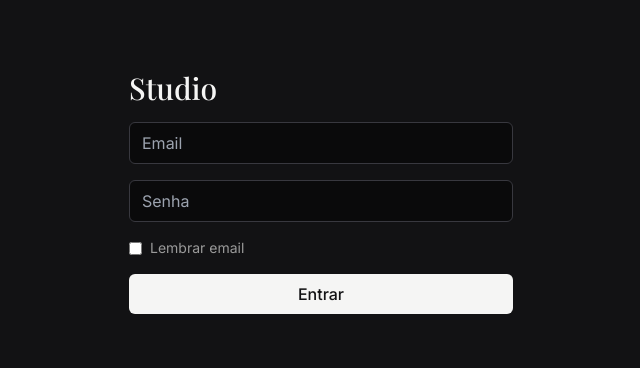
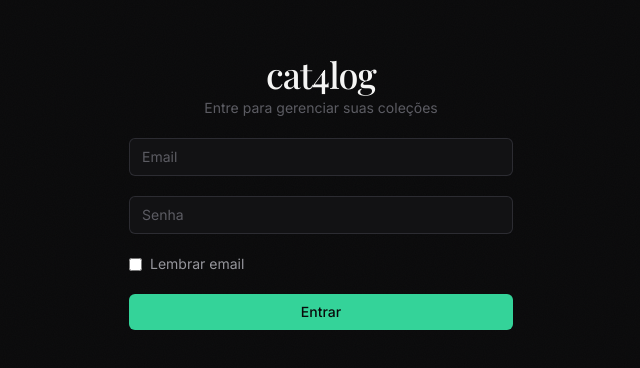
Before and after one commit to gustavomendesb2/Cat4Log, a React (Vite) app: page / in a window 1280 px wide. Shown: the part 208-576 px from the top of the page, without its empty margins (319-959 px from the left). Built offline with nearby package versions, Linux system fonts and the light colour scheme; no server answers.

Commit message:
feat(ui): login editorial cat4log + titulo do documento
Co-Authored-By: Claude Opus 4.8 (1M context) <noreply@anthropic.com>

```diff
--- a/index.html
+++ b/index.html
@@ -4,7 +4,7 @@
     <meta charset="UTF-8" />
     <link rel="icon" type="image/svg+xml" href="/favicon.svg" />
     <meta name="viewport" content="width=device-width, initial-scale=1.0" />
-    <title>Studio</title>
+    <title>cat4log</title>
     <link rel="preconnect" href="https://fonts.googleapis.com" />
     <link rel="preconnect" href="https://fonts.gstatic.com" crossorigin />
     <link href="https://fonts.googleapis.com/css2?family=Inter:wght@400;500;600&family=Playfair+Display:wght@500;600;700&display=swap" rel="stylesheet" />
--- a/src/auth/LoginScreen.tsx
+++ b/src/auth/LoginScreen.tsx
@@ -1,4 +1,5 @@
 import { useState, type FormEvent } from 'react'
+import { motion, useReducedMotion } from 'framer-motion'
 import { supabase } from '../lib/supabase'
 
 const REMEMBERED_EMAIL_KEY = 'cat4log_remembered_email'
@@ -9,6 +10,7 @@ export function LoginScreen() {
   const [rememberEmail, setRememberEmail] = useState(() => !!localStorage.getItem(REMEMBERED_EMAIL_KEY))
   const [error, setError] = useState<string | null>(null)
   const [busy, setBusy] = useState(false)
+  const reduce = useReducedMotion()
 
   async function onSubmit(e: FormEvent) {
     e.preventDefault()
@@ -21,25 +23,30 @@ export function LoginScreen() {
   }
 
   return (
-    <div className="min-h-screen grid place-items-center bg-surface px-6">
-      <form onSubmit={onSubmit} className="w-full max-w-sm space-y-4">
-        <h1 className="font-display text-3xl">Studio</h1>
-        <input className="w-full rounded bg-surface-dim border border-surface-bright px-3 py-2 text-on-surface"
-          type="email" placeholder="Email" autoComplete="email"
+    <div className="grid min-h-screen place-items-center px-6">
+      <motion.form
+        initial={reduce ? false : { opacity: 0, y: 12 }}
+        animate={{ opacity: 1, y: 0 }}
+        transition={{ duration: 0.3, ease: 'easeOut' }}
+        onSubmit={onSubmit} className="w-full max-w-sm space-y-5">
+        <div className="space-y-1 text-center">
+          <h1 className="font-display text-4xl tracking-tight">cat4log</h1>
+          <p className="text-sm text-on-faint">Entre para gerenciar suas coleções</p>
+        </div>
+        <input className="field" type="email" placeholder="Email" autoComplete="email"
           value={email} onChange={(e) => setEmail(e.target.value)} required />
-        <input className="w-full rounded bg-surface-dim border border-surface-bright px-3 py-2 text-on-surface"
-          type="password" placeholder="Senha" autoComplete="current-password"
+        <input className="field" type="password" placeholder="Senha" autoComplete="current-password"
           value={password} onChange={(e) => setPassword(e.target.value)} required />
-        <label className="flex items-center gap-2 text-sm text-on-surface/60 cursor-pointer select-none">
+        <label className="flex cursor-pointer select-none items-center gap-2 text-sm text-on-variant">
           <input type="checkbox" checked={rememberEmail} onChange={(e) => setRememberEmail(e.target.checked)}
-            className="accent-on-surface" />
+            className="accent-accent" />
           Lembrar email
         </label>
         {error && <p className="text-sm text-red-400">{error}</p>}
-        <button disabled={busy} className="w-full rounded bg-on-surface text-surface py-2 font-medium disabled:opacity-50">
+        <button disabled={busy} className="btn-primary w-full">
           {busy ? 'Entrando…' : 'Entrar'}
         </button>
-      </form>
+      </motion.form>
     </div>
   )
 }
```
